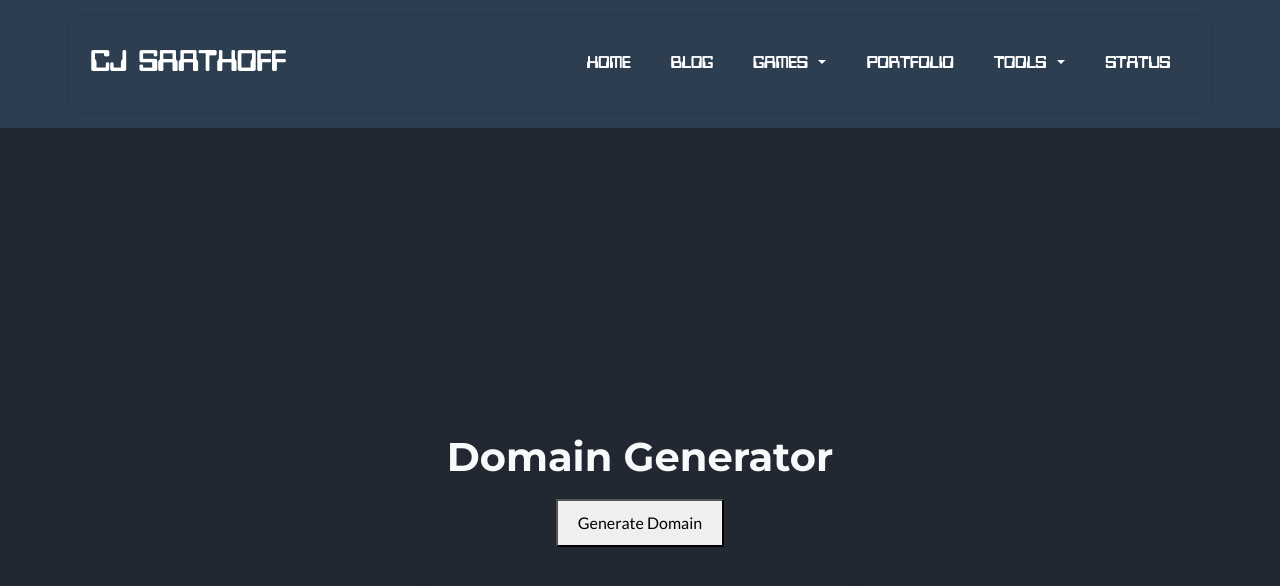
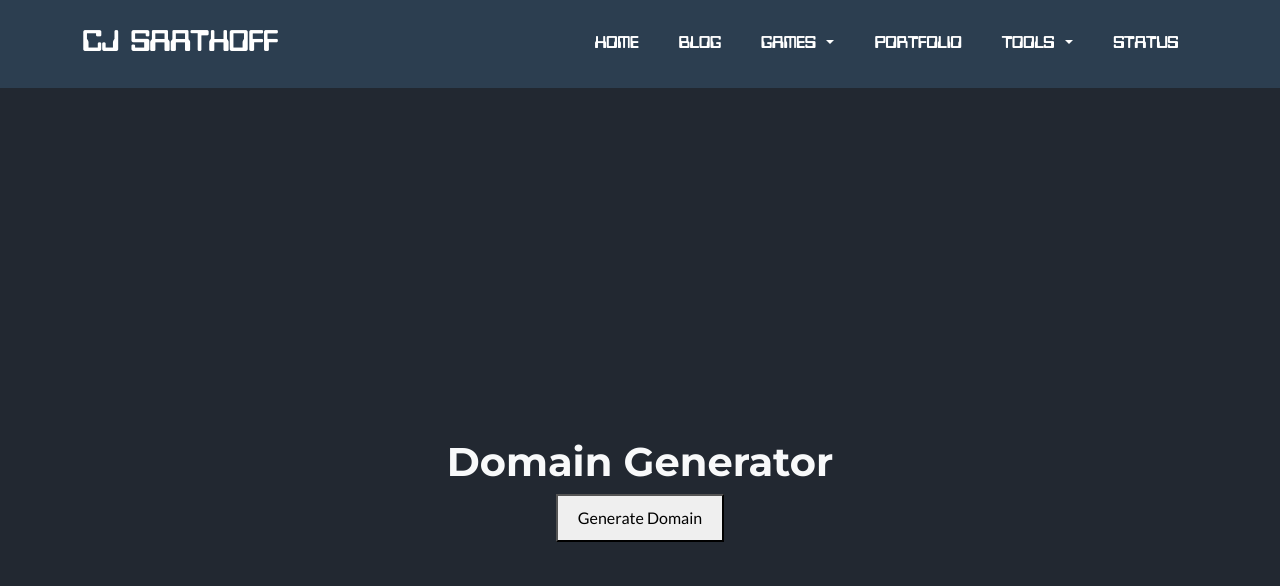
Before and after one commit to cjthedj97/personal_website, a Jekyll site: the page built from pages/domain-gen.html, in a window 1280 px wide. Shown: the top 586 px of the page. Built offline with Jekyll 4.4.1, drawn with Linux system fonts in a browser that asks for light colours; nearby versions of some CDN libraries.

Commit message:
Update domain-gen.html

```diff
--- a/pages/domain-gen.html
+++ b/pages/domain-gen.html
@@ -13,14 +13,9 @@
         }
         .container {
             text-align: center;
-            padding: 20px;
-            border-radius: 8px;
-            box-shadow: 0 0 10px rgba(0, 0, 0, 0.1);
         }
         button {
-            margin-top: 10px;
             padding: 10px 20px;
-            font-size: 16px;
             cursor: pointer;
         }
         .result {
```
